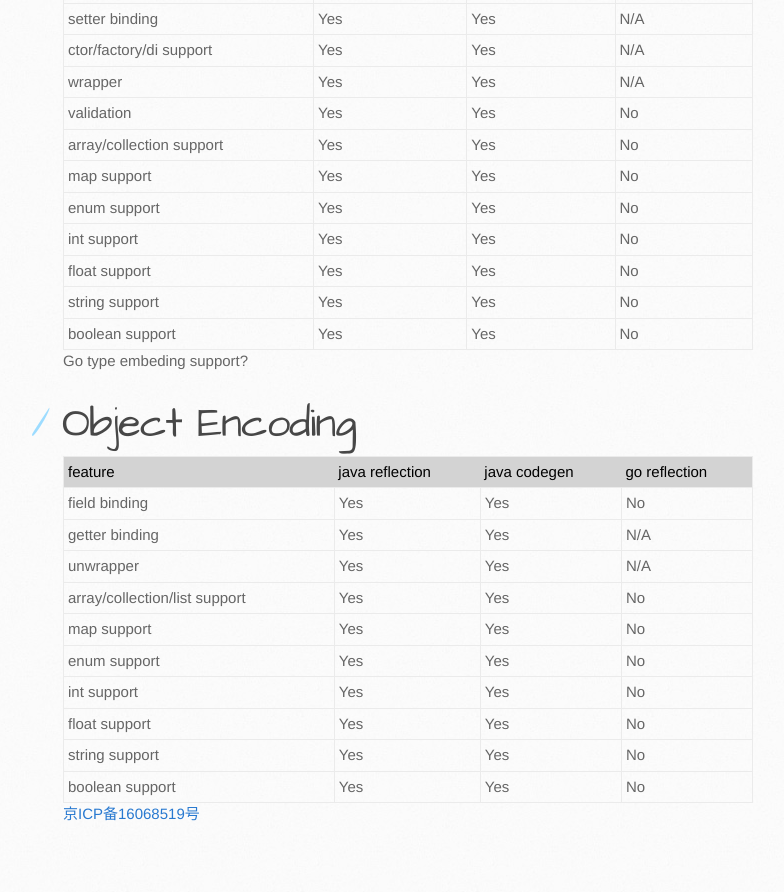
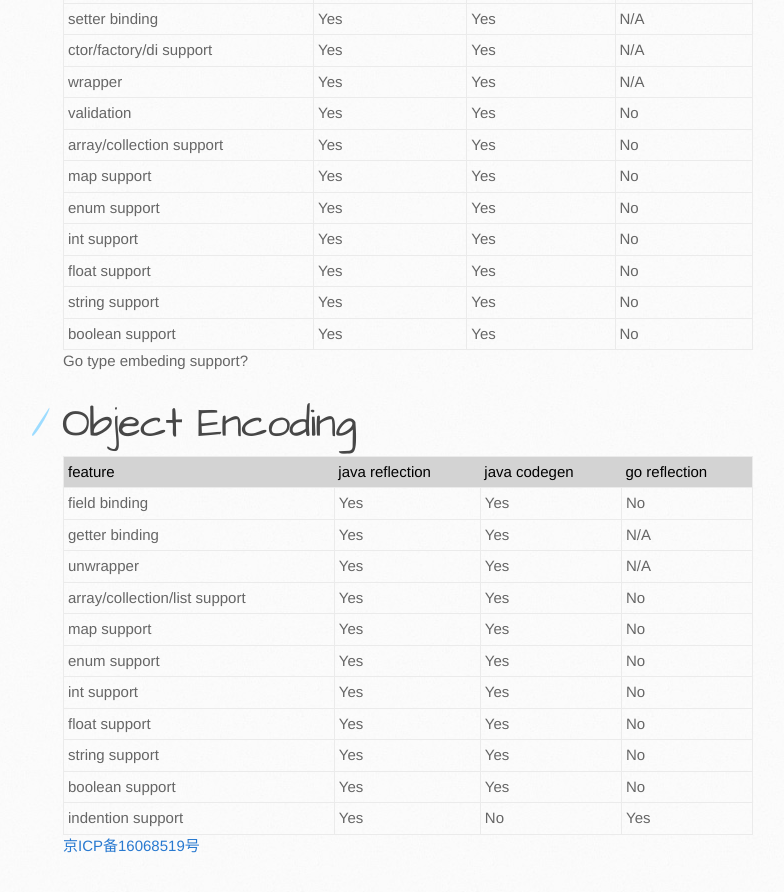
Before and after one commit to json-iterator/json-iterator.github.io, a Jekyll site: the page built from features.md, in a window 1280 px wide and 900 px high, scrolled down 1711 px. Shown: the top 892 px of the window, without its empty margins (107-891 px from the left). Built offline with Jekyll 4.4.1, drawn with Linux system fonts in a browser that asks for light colours; comment, search, counter and statistics services are not loaded; before the commit the page ends 2579 px from its top, so only the background shows below that.

Commit message:
Update features.md

```diff
--- a/features.md
+++ b/features.md
@@ -81,3 +81,4 @@ Go type embeding support?
 | float support | Yes | Yes | No |
 | string support | Yes | Yes | No |
 | boolean support | Yes | Yes | No |
+| indention support | Yes | No | Yes |
```
